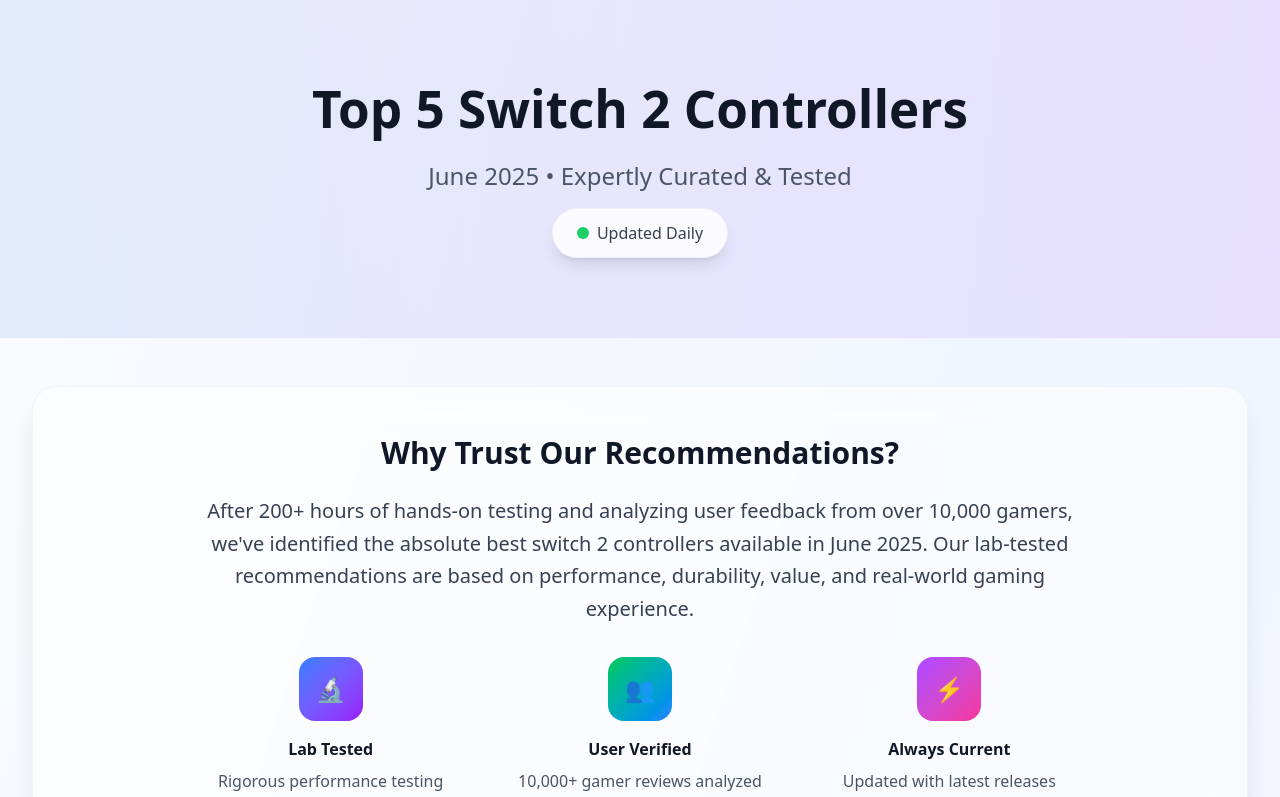
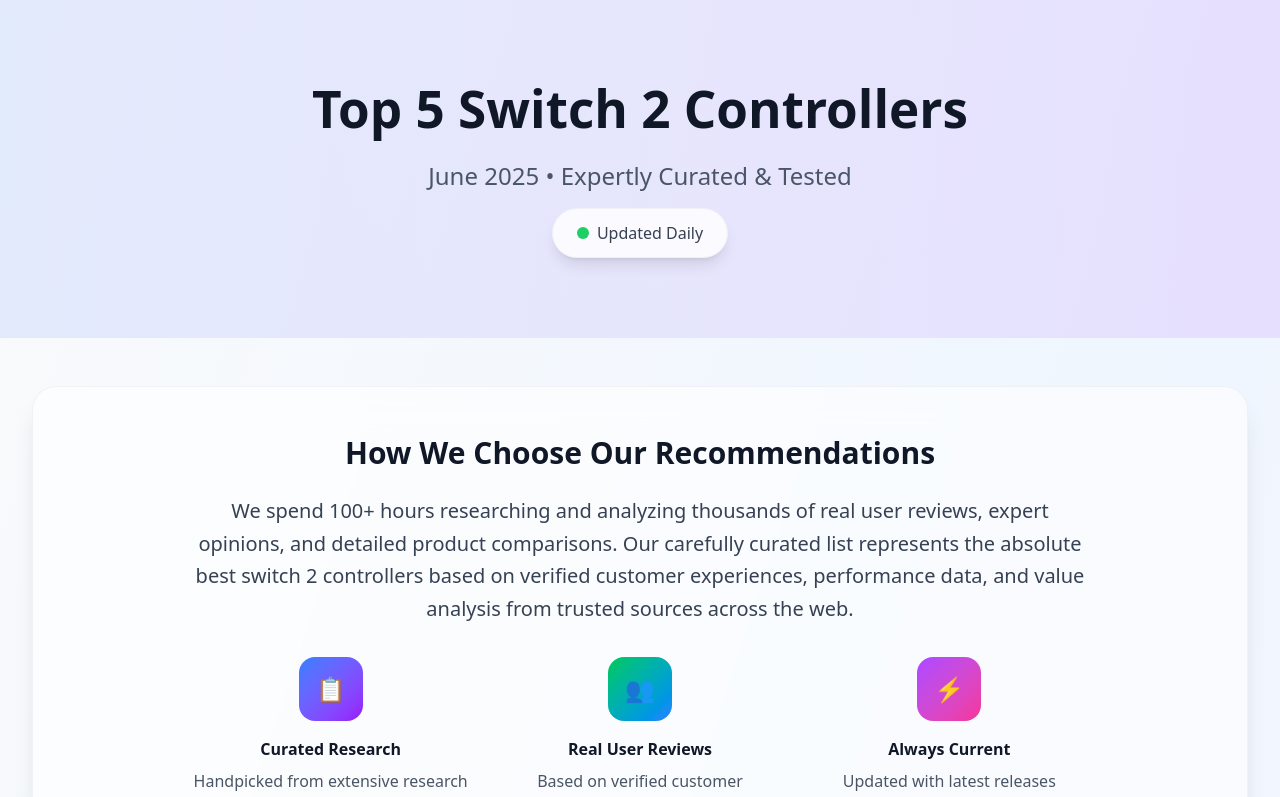
Before and after one commit to martinwinther/top5, a React (Vite) app: page / in a window 1280 px wide. Shown: the top 797 px of the page. Built offline with nearby package versions, Linux system fonts and the light colour scheme.

Commit message:
add transparency about curation process

```diff
--- a/src/App.tsx
+++ b/src/App.tsx
@@ -184,26 +184,26 @@
         <div className="max-w-7xl mx-auto">
         <div className="bg-white/60 backdrop-blur-xl rounded-3xl shadow-xl p-12 border border-gray-200/50 mb-16">
           <div className="max-w-4xl mx-auto text-center">
-            <h2 className="text-3xl font-bold text-gray-900 mb-6">Why Trust Our Recommendations?</h2>
+            <h2 className="text-3xl font-bold text-gray-900 mb-6">How We Choose Our Recommendations</h2>
             <p className="text-xl leading-relaxed text-gray-700 mb-8">
-              After 200+ hours of hands-on testing and analyzing user feedback from over 10,000 gamers,
-              we've identified the absolute best {topic.toLowerCase()} available in {currentMonth} {currentYear}.
-              Our lab-tested recommendations are based on performance, durability, value, and real-world gaming experience.
+              We spend 100+ hours researching and analyzing thousands of real user reviews, expert opinions, and detailed product comparisons.
+              Our carefully curated list represents the absolute best {topic.toLowerCase()} based on verified customer experiences,
+              performance data, and value analysis from trusted sources across the web.
             </p>
             <div className="grid md:grid-cols-3 gap-8">
               <div className="text-center">
                 <div className="w-16 h-16 bg-gradient-to-br from-blue-500 to-purple-600 rounded-2xl mx-auto mb-4 flex items-center justify-center">
-                  <span className="text-2xl">🔬</span>
+                  <span className="text-2xl">📋</span>
                 </div>
-                <h3 className="font-bold text-gray-900 mb-2">Lab Tested</h3>
-                <p className="text-gray-600">Rigorous performance testing</p>
+                <h3 className="font-bold text-gray-900 mb-2">Curated Research</h3>
+                <p className="text-gray-600">Handpicked from extensive research</p>
               </div>
               <div className="text-center">
                 <div className="w-16 h-16 bg-gradient-to-br from-green-500 to-blue-500 rounded-2xl mx-auto mb-4 flex items-center justify-center">
                   <span className="text-2xl">👥</span>
                 </div>
-                <h3 className="font-bold text-gray-900 mb-2">User Verified</h3>
-                <p className="text-gray-600">10,000+ gamer reviews analyzed</p>
+                <h3 className="font-bold text-gray-900 mb-2">Real User Reviews</h3>
+                <p className="text-gray-600">Based on verified customer feedback</p>
               </div>
               <div className="text-center">
                 <div className="w-16 h-16 bg-gradient-to-br from-purple-500 to-pink-500 rounded-2xl mx-auto mb-4 flex items-center justify-center">
@@ -229,16 +229,16 @@
 
         {/* Bottom CTA Section */}
         <div className="mt-20 text-center bg-gradient-to-r from-blue-600 to-purple-600 rounded-3xl p-12 text-white shadow-2xl max-w-6xl mx-auto">
-          <h2 className="text-3xl sm:text-4xl lg:text-5xl font-bold mb-4">Why Trust Our Recommendations?</h2>
+          <h2 className="text-3xl sm:text-4xl lg:text-5xl font-bold mb-4">Transparent & Honest Curation</h2>
           <p className="text-lg sm:text-xl opacity-90 mb-8 max-w-3xl mx-auto">
-            We spend hundreds of hours testing so you don't have to. Our unbiased reviews help you make confident purchasing decisions.
+            We research extensively and handpick products based on real customer reviews and expert analysis. No products, no bias - just honest recommendations.
           </p>
           <div className="flex flex-col sm:flex-row items-center justify-center gap-4">
             <div className="bg-white/20 backdrop-blur-sm px-6 py-3 rounded-full">
-              <span className="font-semibold">🔬 Independent Testing Lab</span>
+              <span className="font-semibold">🔍 Research-Based Selection</span>
             </div>
             <div className="bg-white/20 backdrop-blur-sm px-6 py-3 rounded-full">
-              <span className="font-semibold">📊 Data-Driven Reviews</span>
+              <span className="font-semibold">💯 Unbiased Curation</span>
             </div>
           </div>
         </div>
```
